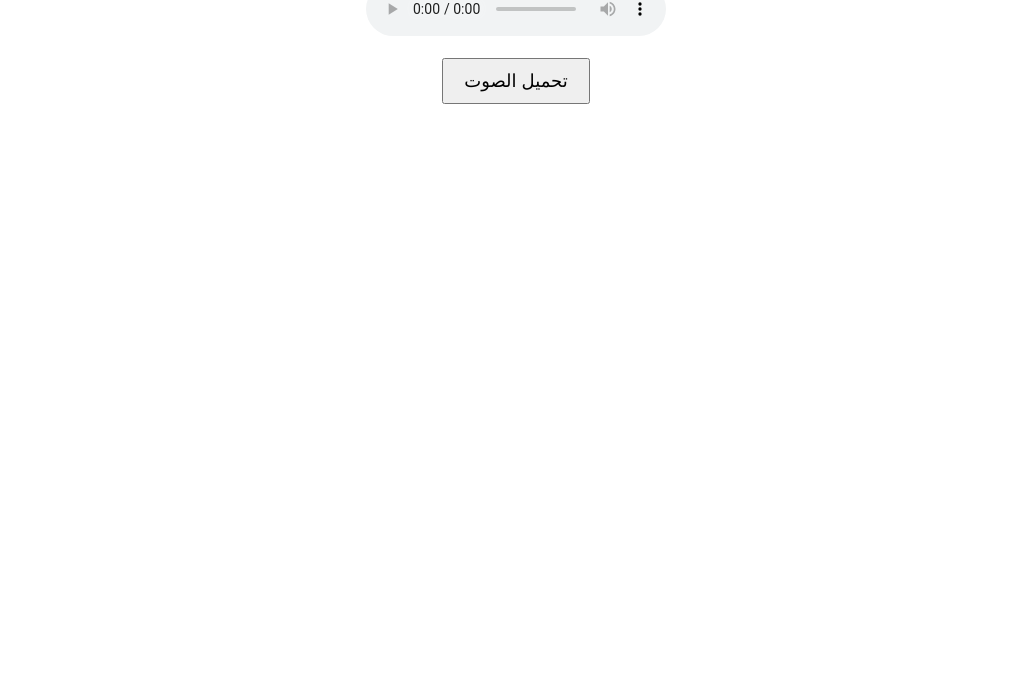
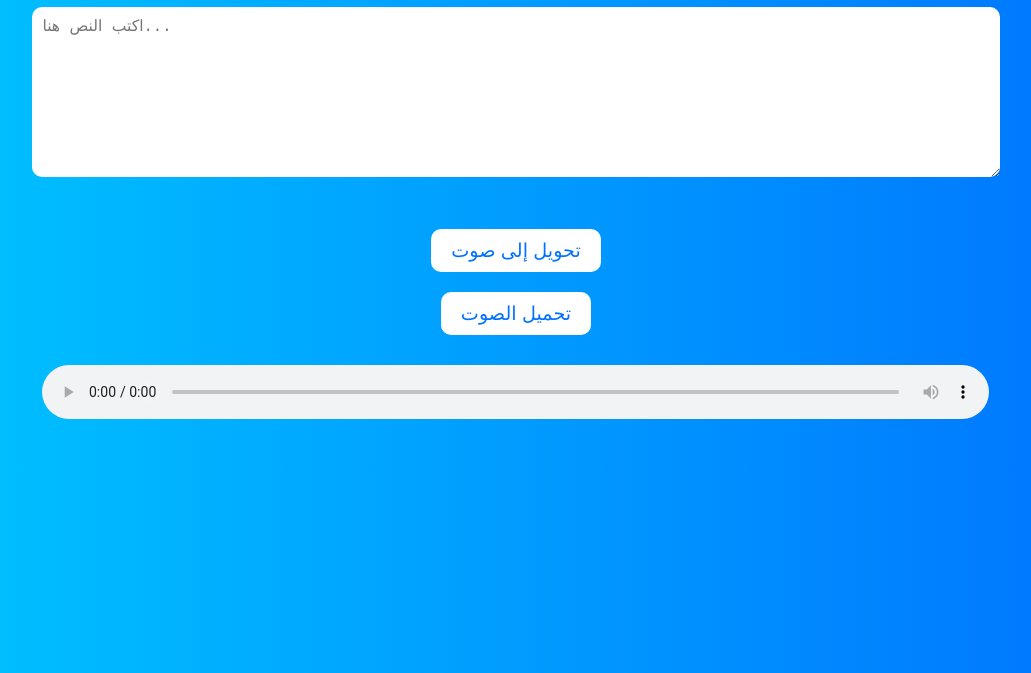
Before and after one commit to Salimahmedww/Alsh3banee-, a plain HTML site: page index.html in a window 1280 px wide. Shown: the part 127-800 px from the top of the page, without its empty margins (124-1155 px from the left). Drawn offline with Linux system fonts and the light colour scheme.

Commit message:
Update index.html

```diff
--- a/index.html
+++ b/index.html
@@ -2,22 +2,110 @@
 <html lang="ar">
 <head>
   <meta charset="UTF-8">
-  <title>مشغل الصوت</title>
+  <meta name="viewport" content="width=device-width, initial-scale=1.0">
+  <title>تحويل النص إلى صوت - الشعباني</title>
+  <style>
+    body {
+      background: linear-gradient(to right, #00c6ff, #0072ff);
+      font-family: 'Segoe UI', sans-serif;
+      color: white;
+      display: flex;
+      flex-direction: column;
+      align-items: center;
+      padding: 40px;
+      text-align: center;
+    }
+    textarea {
+      width: 80%;
+      height: 150px;
+      font-size: 1.2em;
+      padding: 10px;
+      margin-bottom: 20px;
+      border-radius: 10px;
+      border: none;
+      outline: none;
+    }
+    button {
+      background-color: #ffffff;
+      color: #0072ff;
+      border: none;
+      padding: 10px 20px;
+      font-size: 1.2em;
+      border-radius: 10px;
+      cursor: pointer;
+      margin: 10px;
+    }
+    button:hover {
+      background-color: #e0e0e0;
+    }
+    audio {
+      margin-top: 20px;
+      width: 80%;
+    }
+  </style>
 </head>
-<body style="text-align: center; margin-top: 50px;">
+<body>
 
-  <h1>ملف الصوت مالتي</h1>
+  <h1>موقع الشعباني لتحويل النص إلى صوت</h1>
 
-  <audio controls>
-    <source src="audio.mp3" type="audio/mpeg">
-    المتصفح مالتك ما يدعم تشغيل الصوت.
-  </audio>
+  <textarea id="text-input" placeholder="اكتب النص هنا..."></textarea>
+  <br>
+  <button onclick="startConversion()">تحويل إلى صوت</button>
+  <button onclick="downloadAudio()" id="download-btn" disabled>تحميل الصوت</button>
+  <audio id="audio-player" controls></audio>
 
-  <br><br>
+  <script>
+    let mediaRecorder;
+    let audioChunks = [];
 
-  <a href="audio.mp3" download>
-    <button style="padding: 10px 20px; font-size: 18px;">تحميل الصوت</button>
-  </a>
+    async function startConversion() {
+      const text = document.getElementById('text-input').value;
+      if (text.trim() === '') {
+        alert('رجاءً اكتب نص بالبداية');
+        return;
+      }
+
+      // نصنع صوت عن طريق speechSynthesis
+      const utterance = new SpeechSynthesisUtterance(text);
+      utterance.lang = 'ar-SA';
+
+      // نسجل الصوت
+      const stream = await navigator.mediaDevices.getDisplayMedia({ audio: true, video: false });
+      mediaRecorder = new MediaRecorder(stream);
+
+      audioChunks = [];
+
+      mediaRecorder.ondataavailable = event => {
+        audioChunks.push(event.data);
+      };
+
+      mediaRecorder.onstop = () => {
+        const audioBlob = new Blob(audioChunks);
+        const audioUrl = URL.createObjectURL(audioBlob);
+        const audio = document.getElementById('audio-player');
+        audio.src = audioUrl;
+        document.getElementById('download-btn').disabled = false;
+      };
+
+      mediaRecorder.start();
+      speechSynthesis.speak(utterance);
+
+      utterance.onend = () => {
+        mediaRecorder.stop();
+      };
+    }
+
+    function downloadAudio() {
+      const blob = new Blob(audioChunks, { type: 'audio/wav' });
+      const url = URL.createObjectURL(blob);
+      const a = document.createElement('a');
+      a.href = url;
+      a.download = 'الشعباني-نص-الى-صوت.wav';
+      document.body.appendChild(a);
+      a.click();
+      document.body.removeChild(a);
+    }
+  </script>
 
 </body>
 </html>
```
